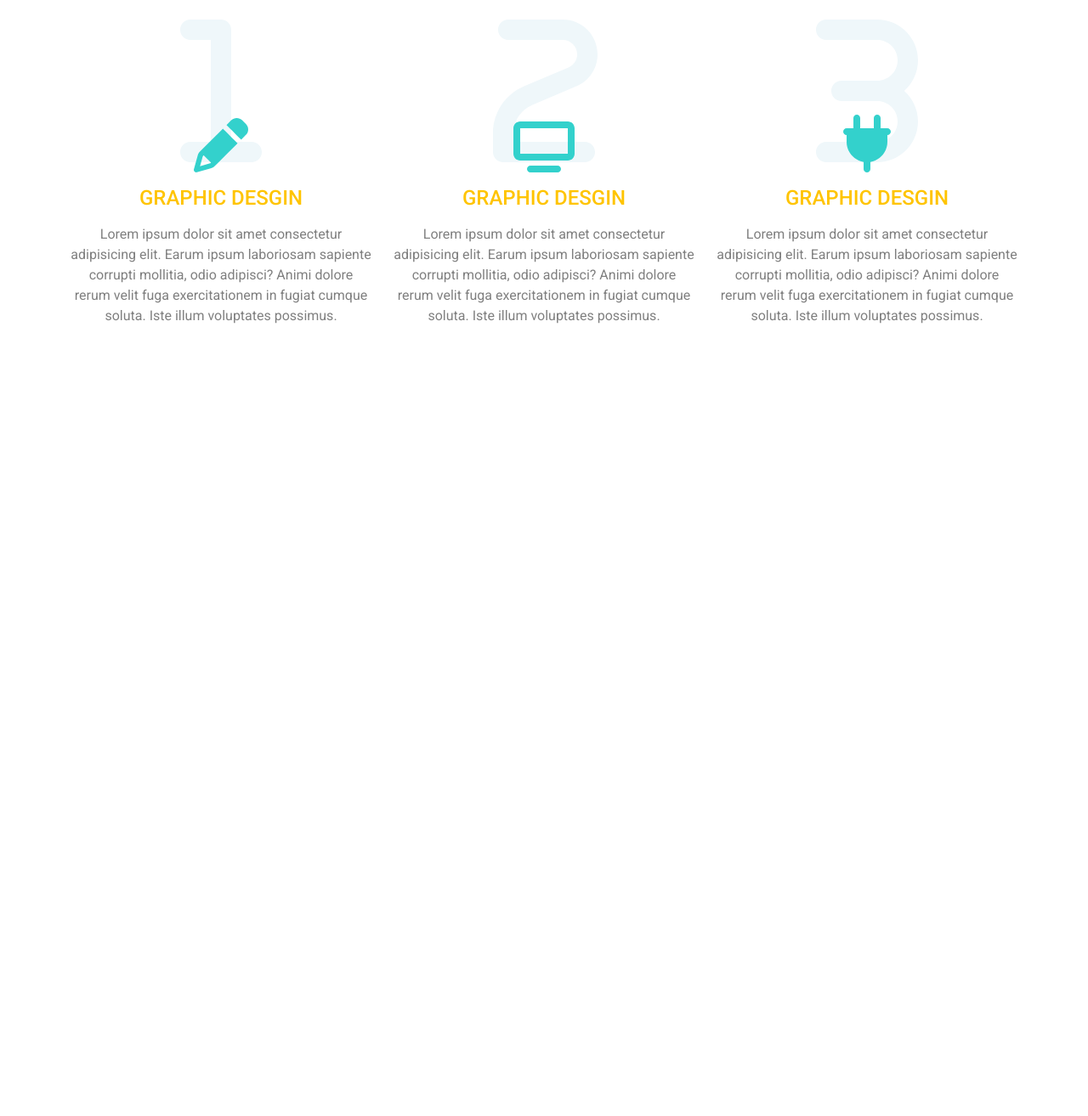
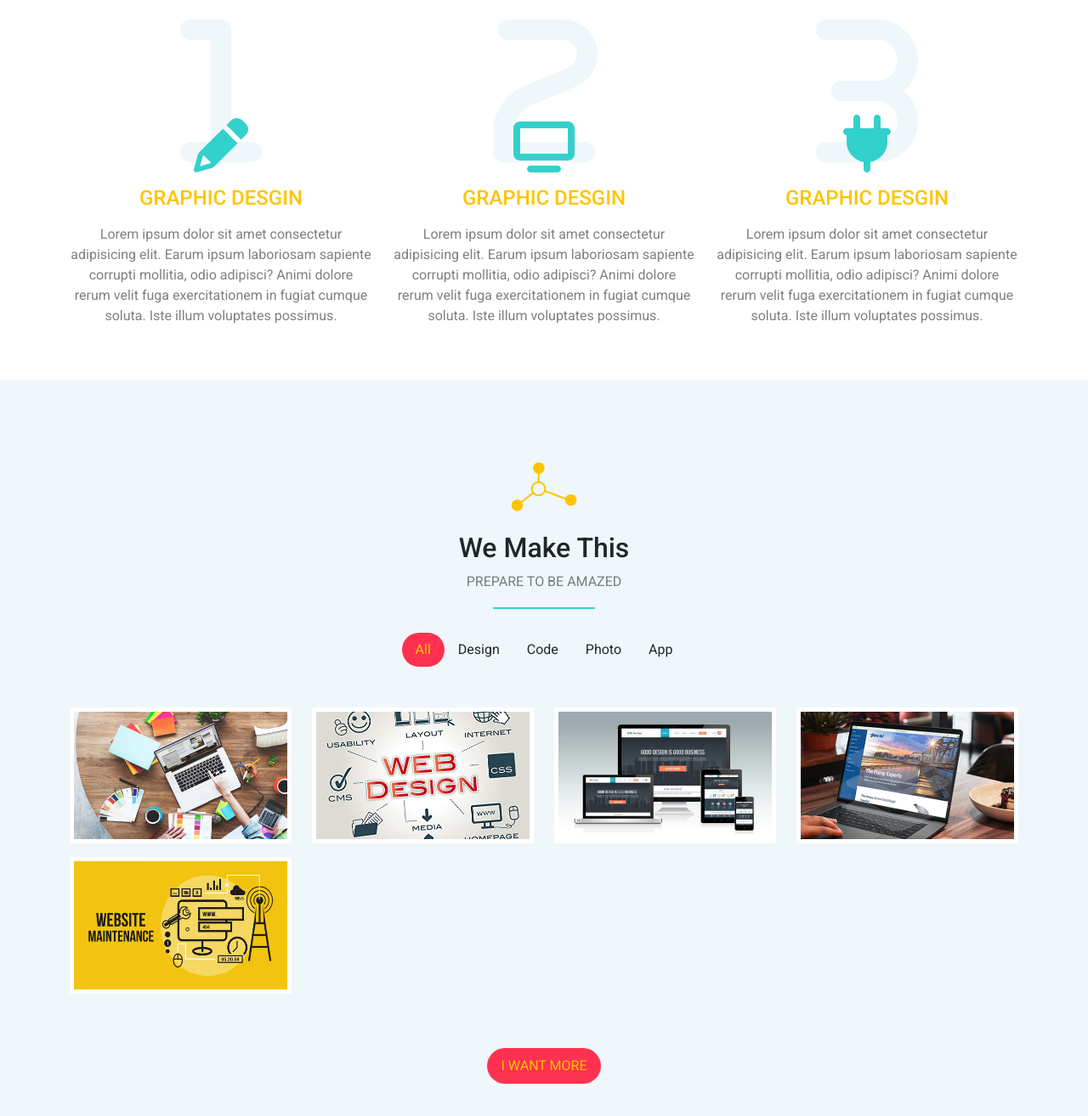
Before and after one commit to AmirElsaeed/Bondi, a plain HTML site: page index.html in a window 1280 px wide. Shown: the part 1093-2407 px from the top of the page at 85% size. Before the commit the page ends 1541 px from the top, so only its background shows below. Drawn offline with Linux system fonts and the light colour scheme.

Commit message:
create our work section

```diff
--- a/css/bondi.css
+++ b/css/bondi.css
@@ -83,3 +83,43 @@ body {
     color: var(--yellow-color);
 }
 /* end features */
+/* start ourwork */
+.our-work {
+    background-color: var(--section-color);
+}
+.our-work ul .active {
+    background-color: var(--red-color);
+    color: var(--yellow-color);
+    padding: 0.5rem 1rem;
+}
+.our-work ul li {
+    padding: 0.5rem 1rem;
+    cursor: pointer;
+}
+.our-work ul li:not(.active):hover {
+    color: var(--red-color);
+}
+.our-work .box {
+    padding: 5px;
+    overflow: hidden;
+    position: relative;
+}
+.our-work .box::before {
+    content: attr(data-work);
+    position: absolute;
+    background-color: rgb(51 209 204 / 76%);
+    width: calc(100% - 10px);
+    height: calc(100% - 10px);
+    display: flex;
+    justify-content: center;
+    align-items: center;
+    font-weight: bold;
+    color: white;
+    transition: 0.3s;
+    font-size: 1.5rem;
+    transform: translateX(calc(-100% - 5px));
+}
+.our-work .box:hover::before {
+    transform: translateX(0);
+}
+/* end ourwork */
--- a/index.html
+++ b/index.html
@@ -108,6 +108,53 @@
         </div>
       </div>
     </div>
+
+    <div class="our-work text-center pt-5 pb-5">
+      <div class="container">
+        <div class="main-title mt-5 mb-5 position-relative"><!--so i can use before and after-->
+          <img class="mb-4" src="imgs/title.png" alt="" />
+          <h2>We Make This</h2>
+          <p class="text-black-50 text-uppercase">Prepare To Be Amazed</p>
+        </div>
+        <ul class="list-unstyled d-flex justify-content-center mt-5 mb-5">
+          <li class="active rounded-pill">All</li>
+          <li>Design</li>
+          <li>Code</li>
+          <li>Photo</li>
+          <li>App</li>
+        </ul>
+        <div class="row">
+          <div class="col-sm-6 col-md-4 col-lg-3">
+            <div class="box mb-3 bg-white" data-work="Code">
+              <img src="imgs/work-01.jpg" class="img-fluid">
+            </div>
+          </div>
+          <div class="col-sm-6 col-md-4 col-lg-3">
+            <div class="box mb-3 bg-white" data-work="Design">
+              <img src="imgs/work-02.jpg" class="img-fluid">
+            </div>
+          </div>
+          <div class="col-sm-6 col-md-4 col-lg-3">
+            <div class="box mb-3 bg-white" data-work="Design">
+              <img src="imgs/work-03.jpg" class="img-fluid">
+            </div>
+          </div>
+          <div class="col-sm-6 col-md-4 col-lg-3">
+            <div class="box mb-3 bg-white" data-work="Photo">
+              <img src="imgs/work-04.jpg" class="img-fluid">
+            </div>
+          </div>
+          <div class="col-sm-6 col-md-4 col-lg-3">
+            <div class="box mb-3 bg-white" data-work="App">
+              <img src="imgs/work-05.jpg" class="img-fluid">
+            </div>
+          </div>
+        </div>
+        <div class="d-flex justify-content-center mt-5">
+          <a href="#" class="btn rounded-pill main-btn text-uppercase">i want more</a>
+        </div>
+      </div>
+    </div>
     <script src="js/bootstrap.bundle.min.js"></script>
     <script src="js/all.min.js"></script>
   </body>
```
Also changed, not shown: imgs/work-01.jpg (added), imgs/work-02.jpg (added), imgs/work-03.jpg (added), imgs/work-04.jpg (added), imgs/work-05.jpg (added).
